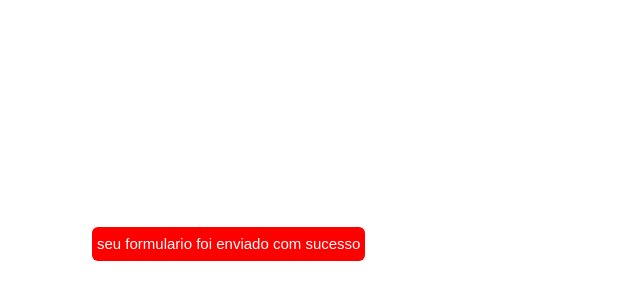
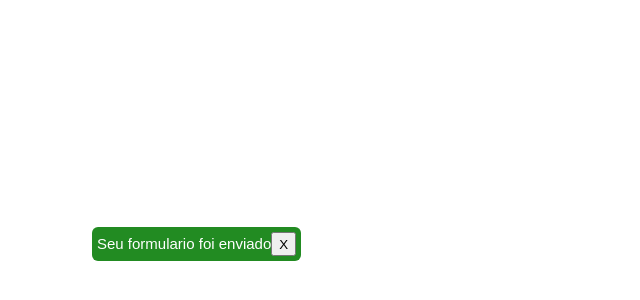
Before and after one commit to domidom404/vue-project, a Vue app in the folder vue-project/: page / in a window 1280 px wide. Shown: the part 156-456 px from the top of the page, without its empty margins (0-640 px from the left). Built offline with nearby package versions, Linux system fonts and the light colour scheme; the HTML template or start-up script is replaced by a standard one.

Commit message:
feat: aula 16 – Emit

```diff
--- a/vue-project/src/App.vue
+++ b/vue-project/src/App.vue
@@ -1,6 +1,15 @@
 <template>
+
  <div>
-  <BaseAlert variant="danger" />
+  <BaseAlert
+  v-if="showAlert"
+  :variant="variant"
+  @close="onClose()"
+  >
+  <!--close e um evento personalizado que criamos pro componente, não é padrao do js-->
+    {{ text }}
+  </BaseAlert>
+
  </div>
 </template>
 
@@ -12,6 +21,9 @@ export default {
   components: { BaseAlert },
   data() {
     return {
+      showAlert: true,
+      variant: 'success',
+      text: 'Seu formulario foi enviado'
     }
   },
 
@@ -25,7 +37,12 @@ export default {
  unmounted(){},
  watch:{},
  computed:{},
- methods: {}
+ methods: {
+  onClose(){
+    this.showAlert = false
+    console.log('on close');
+  }
+ }
 }
 </script>
 
--- a/vue-project/src/components/BaseAlert.vue
+++ b/vue-project/src/components/BaseAlert.vue
@@ -1,29 +1,46 @@
 <template>
-    <!--o prefixo 'Base' na frente de Basecard e BaseAlert é pra padronizar arquivos de visualização-->
     <div :class="baseClass">
-        seu formulario foi enviado com sucesso
+        <slot />
+<!-- lembrando q v-on é o @-->
+    <button @click="onClick()">
+        X
+    </button>
+<!--botao pra fechar o alert-->
     </div>
+
 </template>
 
 <script>
-//slot trabalha com o conteudo, props com o comportamento do componente
 export default{
-    props: ['variant', 'text'],
-    computed:{
-        //valor dele depende do valor de variant, logo tem q ser computed
+    props:{
+        variant:{
+            type: String,
+            default: ''
+        },
+    },
+    computed: {
         baseClass(){
-            return [
+            return[
                 'alert',
                 this.variant ? `alert-${this.variant}` : ''
+
             ]
         },
+    },
 
-    },
+    methods:{
+        onClick(){
+            this.$emit('close')
+            console.log('clickou'); //é registrado close e clickou ao clicar no botao x no console
+        }
+    }
 }
 </script>
 
-<style scooped>
+<style scoped>
 .alert{
+    display: flex;
+    justify-content: space-between;
     padding: 5px;
     border-radius: 6px;
     color: gray;
@@ -39,4 +56,14 @@ export default{
     background: red;
     color: #fff;
 }
+
+/*
+
+<pai> ->props
+    <filho>
+        <neto></neto> emit-event
+    </filho>
+</pai>
+
+*/
 </style>
```
